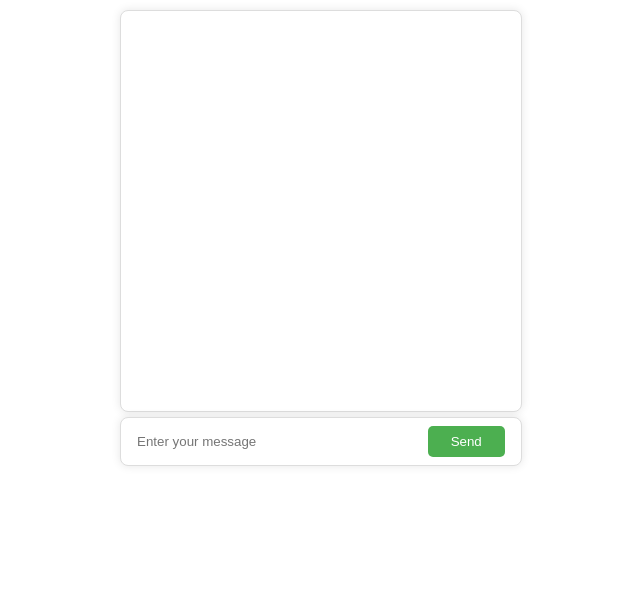
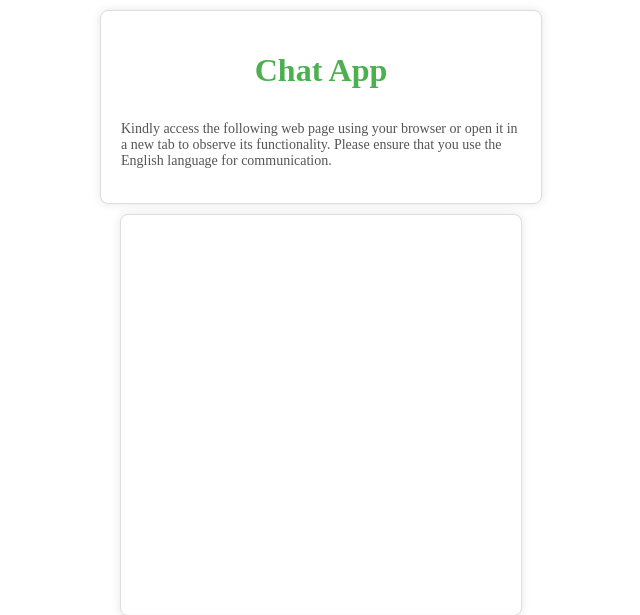
Before and after one commit to AjayKumar095/Basic_flask_projects, a Flask app: template templates/advance/module11_result.html in a window 1280 px wide. Shown: the top 615 px of the page, without its empty margins (319-959 px from the left). Run offline with Flask 3, Linux system fonts and the light colour scheme; the template is opened without the code that fills it, so the values that code supplies are empty; some libraries are stand-ins or nearby versions.

Commit message:
program modified

```diff
--- a/templates/advance/module11_result.html
+++ b/templates/advance/module11_result.html
@@ -21,6 +21,31 @@
             display: flex;
             flex-direction: column-reverse;
         }
+        #header{
+            max-width: 400px;
+            margin: 0 auto;
+            margin-top: 10px;
+            background-color: #fff;
+            border: 1px solid #ddd;
+            border-radius: 8px;
+            box-shadow: 0 0 10px rgba(0, 0, 0, 0.1);
+            display: flex;
+            flex-wrap: wrap;
+            justify-content: space-around;
+            align-items: center;
+            padding: 20px;
+
+        }
+        h1 {
+            text-align: center;
+            color: #4caf50;
+        }
+        p {
+            color: #555;
+            font-size: 14px;
+            margin-top: 10px;
+        }
+
         #form-container {
             max-width: 400px;
             margin: 0 auto;
@@ -84,6 +109,11 @@
 
 </head>
 <body>
+    <div id='header'>
+        <h1>Chat App</h1>
+        <p>Kindly access the following web page using your browser or open it in a new tab to observe its functionality.
+            Please ensure that you use the English language for communication.</p>
+    </div>
     <div id="chat-container">
         <ul id="messages" class="message-list"></ul>
     </div>
```
Also changed, not shown: 1 other file.
